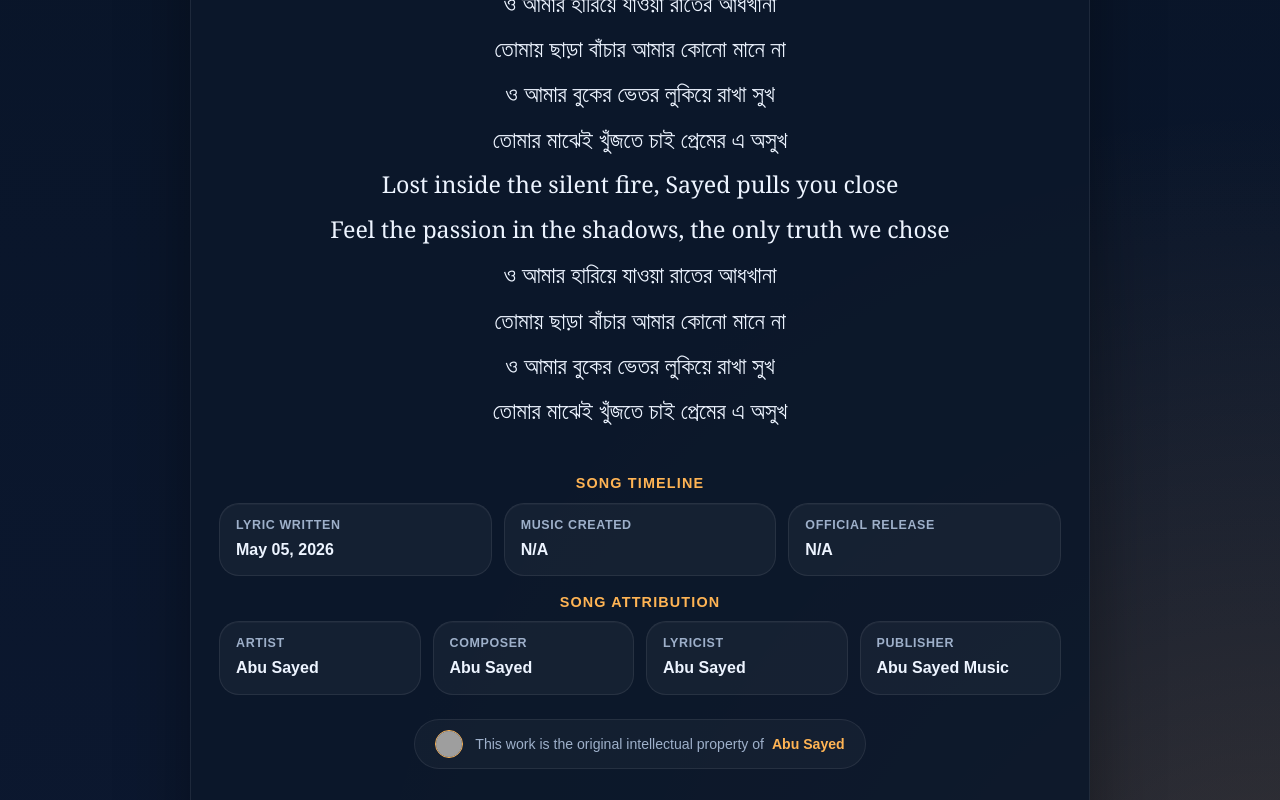
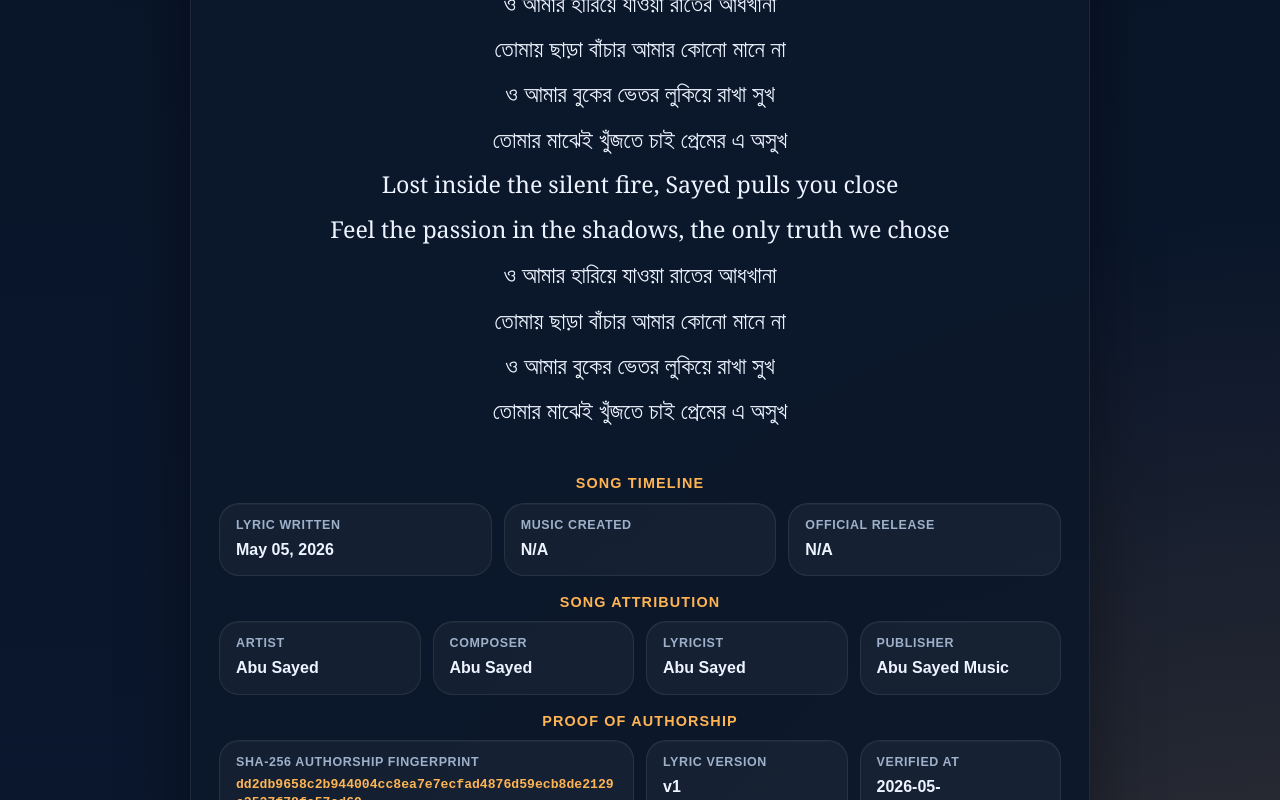
Before and after one commit to ImAbuSayed/protisruti, a plain HTML site: page index.html in a window 1280 px wide. Shown: the part 2000-2800 px from the top of the page. Drawn offline with Linux system fonts and the light colour scheme; grey boxes are pictures that could not be loaded.

Commit message:
feat: update song assets v1 with signed GPG commit [verified]

```diff
--- a/index.html
+++ b/index.html
@@ -14,9 +14,9 @@
     <meta name="keywords" content="Protisruti, Abu Sayed lyrics, original song lyrics, Abu Sayed original song, Abu Sayed lyricist, Abu Sayed composer, Abu Sayed songwriter, official lyrics">
     <meta name="robots" content="index,follow,max-snippet:-1,max-image-preview:large,max-video-preview:-1">
     <meta name="referrer" content="strict-origin-when-cross-origin">
-    <meta name="description" content="Full lyrics for &#x27;Protisruti&#x27; by Abu Sayed. An original composition, lyrics, and production by Abu Sayed.">
+    <meta name="description" content="Official lyrics for &#x27;Protisruti&#x27;, an original song written, composed, created, and owned by Abu Sayed.">
     <meta property="og:title" content="Protisruti - Original Lyrics by Abu Sayed">
-    <meta property="og:description" content="Full lyrics for &#x27;Protisruti&#x27; by Abu Sayed. An original composition, lyrics, and production by Abu Sayed.">
+    <meta property="og:description" content="Official lyrics for &#x27;Protisruti&#x27;, an original song written, composed, created, and owned by Abu Sayed.">
     <meta property="og:type" content="music.song">
     <meta property="og:url" content="https://imabusayed.github.io/protisruti/">
     <meta property="og:site_name" content="Abu Sayed Music">
@@ -24,7 +24,7 @@
     <meta name="last-modified" content="2026-05-05 18:40:46">
     <meta name="twitter:card" content="summary_large_image">
     <meta name="twitter:title" content="Protisruti - Original Lyrics by Abu Sayed">
-    <meta name="twitter:description" content="Full lyrics for &#x27;Protisruti&#x27; by Abu Sayed. An original composition, lyrics, and production by Abu Sayed.">
+    <meta name="twitter:description" content="Official lyrics for &#x27;Protisruti&#x27;, an original song written, composed, created, and owned by Abu Sayed.">
     <link rel="canonical" href="https://imabusayed.github.io/protisruti/">
     <link rel="sitemap" type="application/xml" title="Sitemap" href="https://imabusayed.github.io/protisruti/sitemap.xml">
     <link rel="author" href="https://github.com/ImAbuSayed">
@@ -100,7 +100,7 @@
       "@id": "https://imabusayed.github.io/protisruti#webpage",
       "url": "https://imabusayed.github.io/protisruti/",
       "name": "Protisruti - Original Lyrics by Abu Sayed",
-      "description": "Full lyrics for 'Protisruti' by Abu Sayed. An original composition, lyrics, and production by Abu Sayed.",
+      "description": "Official lyrics for 'Protisruti', an original song written, composed, created, and owned by Abu Sayed.",
       "isPartOf": {
         "@id": "https://music.abusayed.com.bd/#website"
       },
@@ -537,7 +537,7 @@
 
         <div class="controls">
             <button class="btn-speak" id="speakBtn" title="Read the lyrics aloud"><span id="speakText">Read Aloud</span></button>
-            <a href="https://music.abusayed.com.bd/Licensing/?https://imabusayed.github.io/protisruti/" class="btn-license" title="Get licensing for this song" target="_blank">Get License For Protisruti</a>
+            <a href="https://music.abusayed.com.bd/Licensing/?https://imabusayed.github.io/protisruti/" class="btn-license" title="Get licensing for this song" target="_blank">Get a Licensing Quote for Protisruti</a>
 
         </div>
         <br>
@@ -612,6 +612,26 @@
             <div class="meta-card">
                 <span class="meta-label">Publisher</span>
                 <strong>Abu Sayed Music</strong>
+            </div>
+
+                </div>
+            </div>
+
+            <div class="details-block">
+                <div class="details-title">Proof of Authorship</div>
+                <div class="meta-grid">
+
+            <div class="meta-card" style="grid-column: span 2;">
+                <span class="meta-label">SHA-256 Authorship Fingerprint</span>
+                <strong style="word-break: break-all; font-family: monospace; font-size: 0.82rem; color: var(--accent);">dd2db9658c2b944004cc8ea7e7ecfad4876d59ecb8de2129c3527f78fe57cd69</strong>
+            </div>
+            <div class="meta-card">
+                <span class="meta-label">Lyric Version</span>
+                <strong>v1</strong>
+            </div>
+            <div class="meta-card">
+                <span class="meta-label">Verified At</span>
+                <strong>2026-05-11T05:19:04.916701</strong>
             </div>
 
                 </div>
```
Also changed, not shown: excerpts/Bridge-Preview.txt (added), excerpts/Chorus-Preview.txt (added), excerpts/Hook-1-Preview.txt (added), excerpts/Hook-2-Preview.txt (added), excerpts/Pre-Chorus-1-Preview.txt (added), excerpts/Pre-Chorus-2-Preview.txt (added), excerpts/Verse-1-Preview.txt (added), excerpts/Verse-2-Preview.txt (added), excerpts/Verse-3-Preview.txt (added), hashes.txt (added), llms.txt, lyrics_backup/2026-05-11_protisruti-v1.txt (added), manifest.json (added), 1 other file.
